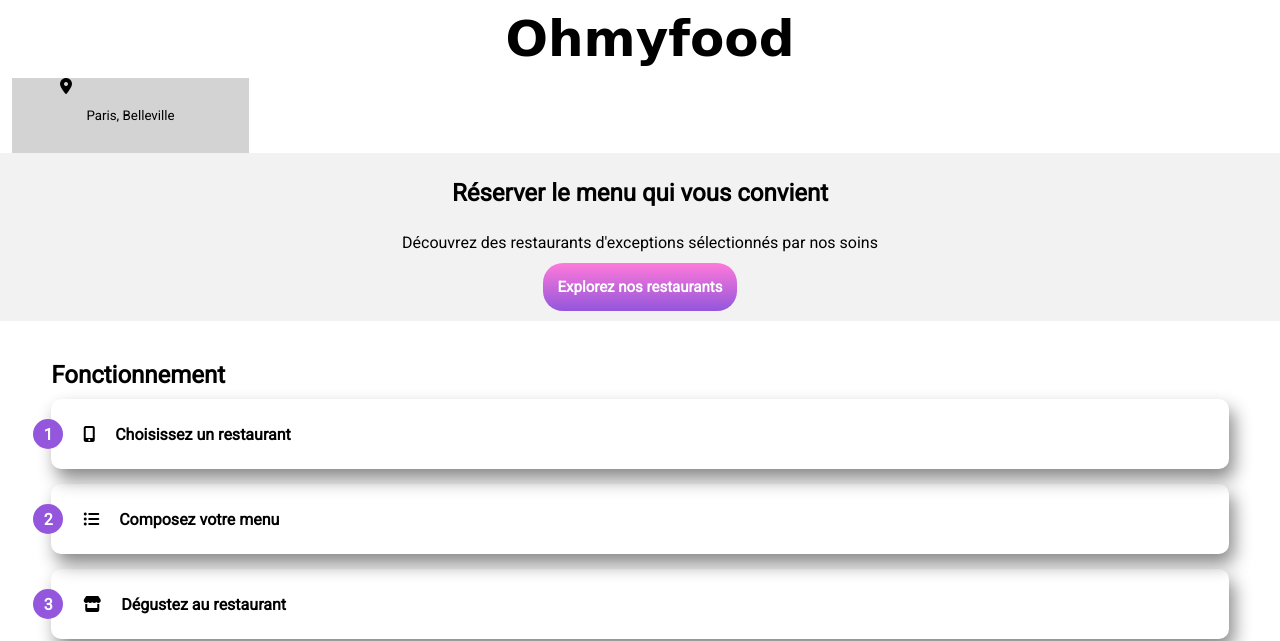
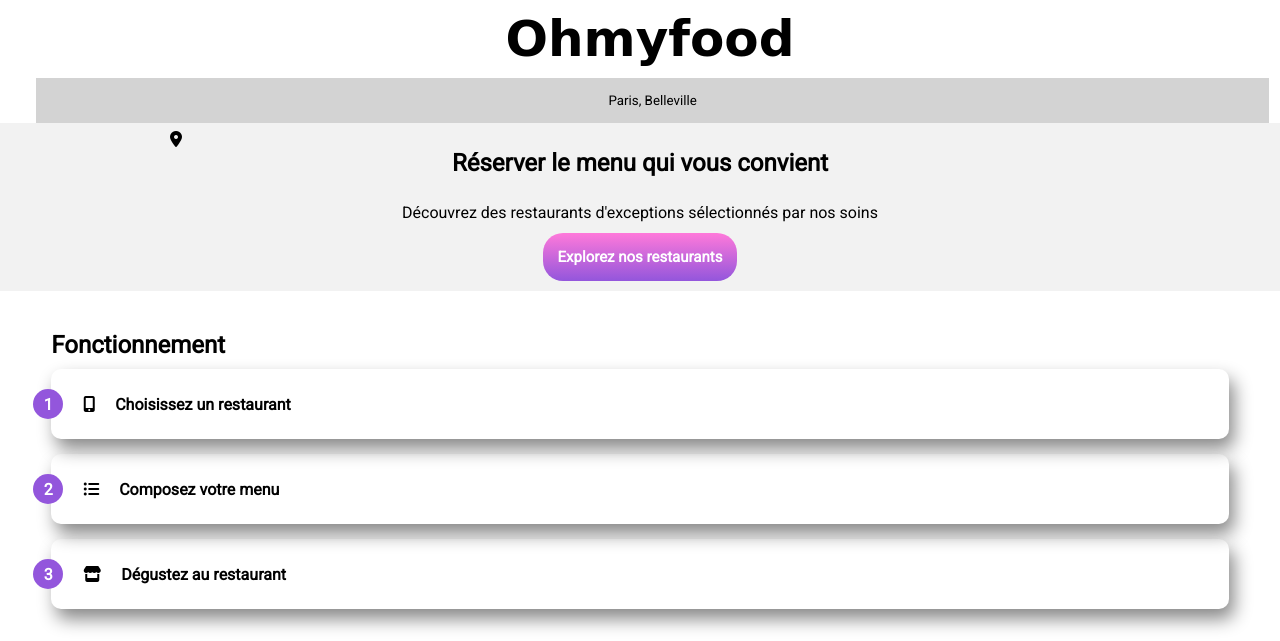
Before and after one commit to Annween/P3, a website: page index.html in a window 1280 px wide. Shown: the top 641 px of the page. Drawn offline with Linux system fonts and the light colour scheme; a web font is replaced by a local one.

Commit message:
fixing issues with input header

```diff
--- a/scss/main.scss
+++ b/scss/main.scss
@@ -39,25 +39,32 @@ li {
     padding: 10px;
   }
 
-  &__location {
-    display: flex;
+
+  &__location
+  {
+
+
+    & i
+    {
+      left: 160px;
+      top: 40px;
+      padding: 10px 10px;
+      position: relative;
+
     }
+    & input
+    {
 
-  &__location i {
-    position: relative;
-    left: 60px;
-  }
-
-  &__location input {
       text-align: center;
       background-color: lightgray;
-    padding: 30px;
       border: none;
-    display: block;
+      width: 94%;
+      padding: 15px;
 
       &::placeholder {
         font-family: $text;
         color: black;
+      }
     }
   }
 
--- a/scss/menu.scss
+++ b/scss/menu.scss
@@ -28,7 +28,6 @@ li {
 
 .header {
   display: flex;
-  //flex-direction: row;
   justify-content: flex-start;
 
   &__menuLink
```
Also changed, not shown: css/main.css, 1 other file. Lines whose indentation alone changed are shown as unchanged.
